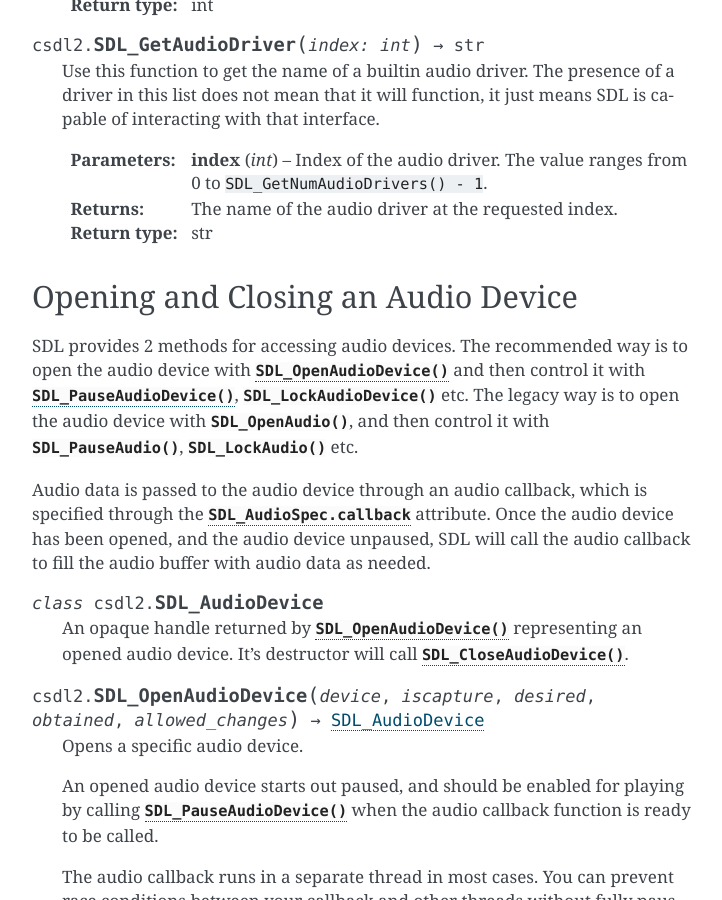
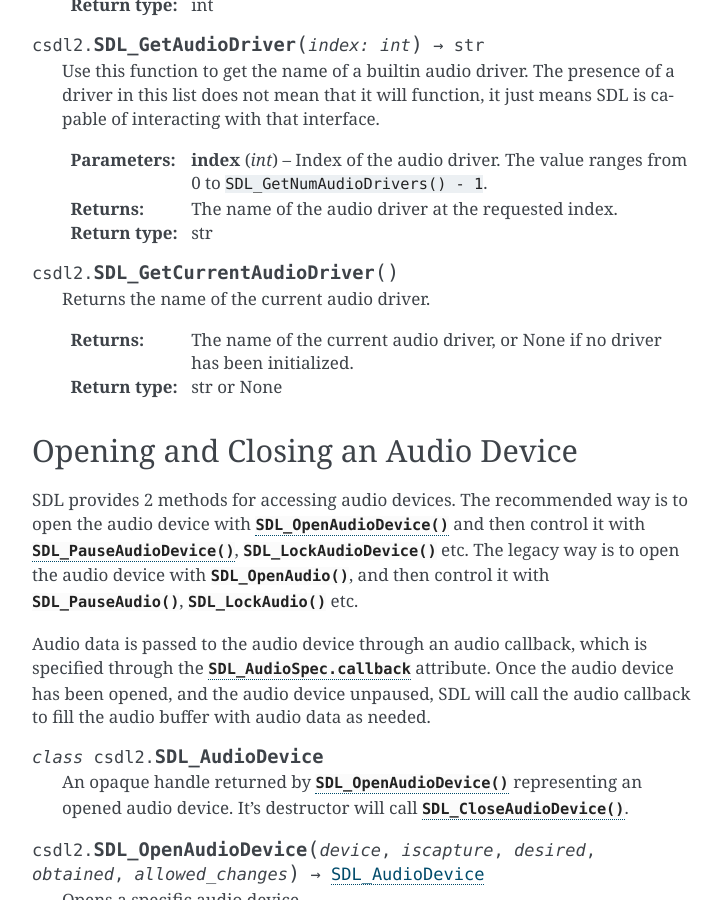
Before and after one commit to pyokagan/pycsdl2, a Sphinx documentation site: the page built from docs/api/audio.rst, in a window 1280 px wide and 900 px high, scrolled down 3302 px. Shown: the whole window, without its empty margins (388-1110 px from the left). Built offline with Sphinx 7.4.7, drawn with Linux system fonts in a browser that asks for light colours; some of the changed text lies outside the part shown.

Commit message:
audio: implement SDL_GetCurrentAudioDriver()

```diff
--- a/docs/api/audio.rst
+++ b/docs/api/audio.rst
@@ -190,6 +190,14 @@ Audio Driver Discovery
    :returns: The name of the audio driver at the requested index.
    :rtype: str
 
+.. function:: SDL_GetCurrentAudioDriver()
+
+   Returns the name of the current audio driver.
+
+   :returns: The name of the current audio driver, or None if no driver has
+             been initialized.
+   :rtype: str or None
+
 Opening and Closing an Audio Device
 -----------------------------------
 SDL provides 2 methods for accessing audio devices. The recommended way is to
```
Also changed, not shown: 3 other files.
